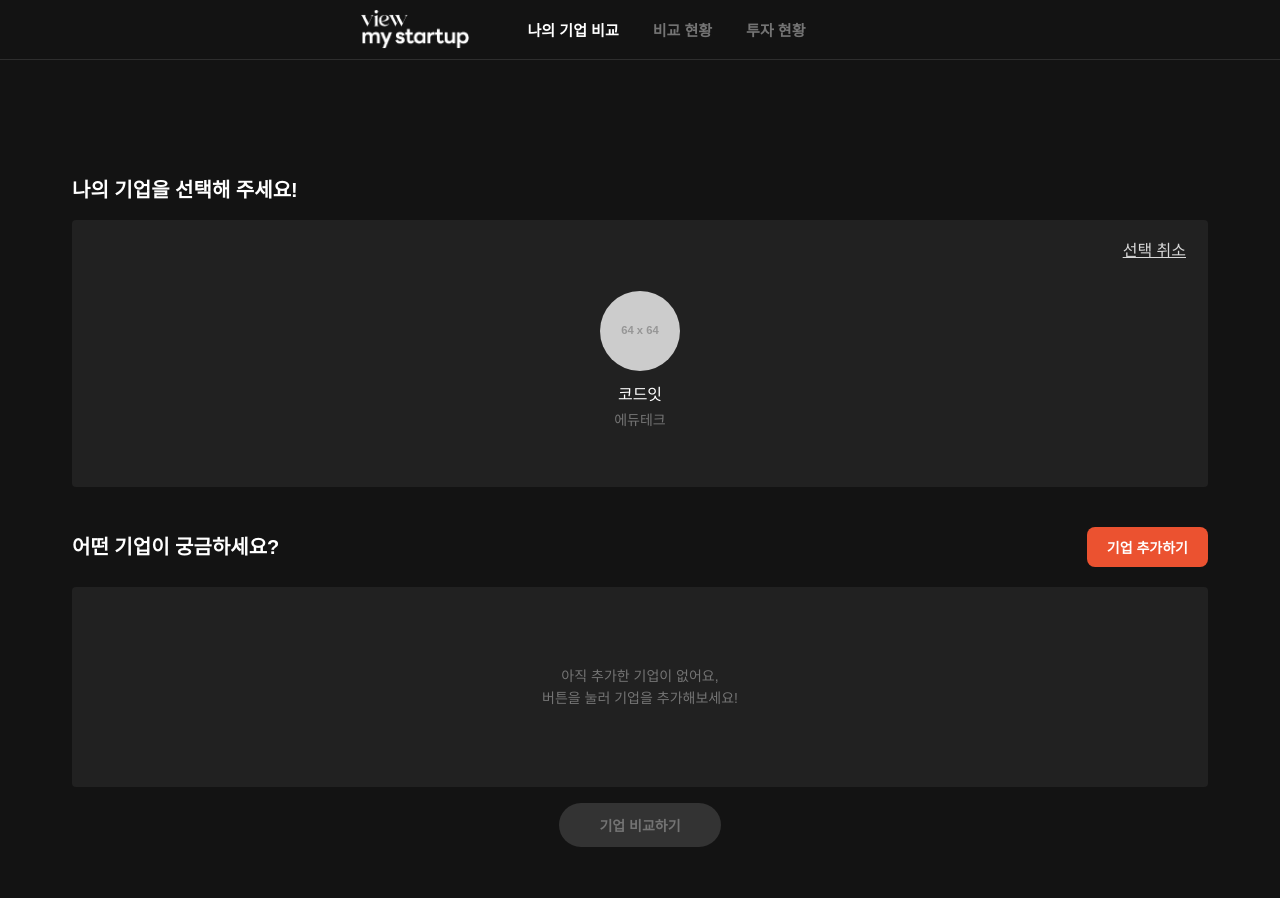
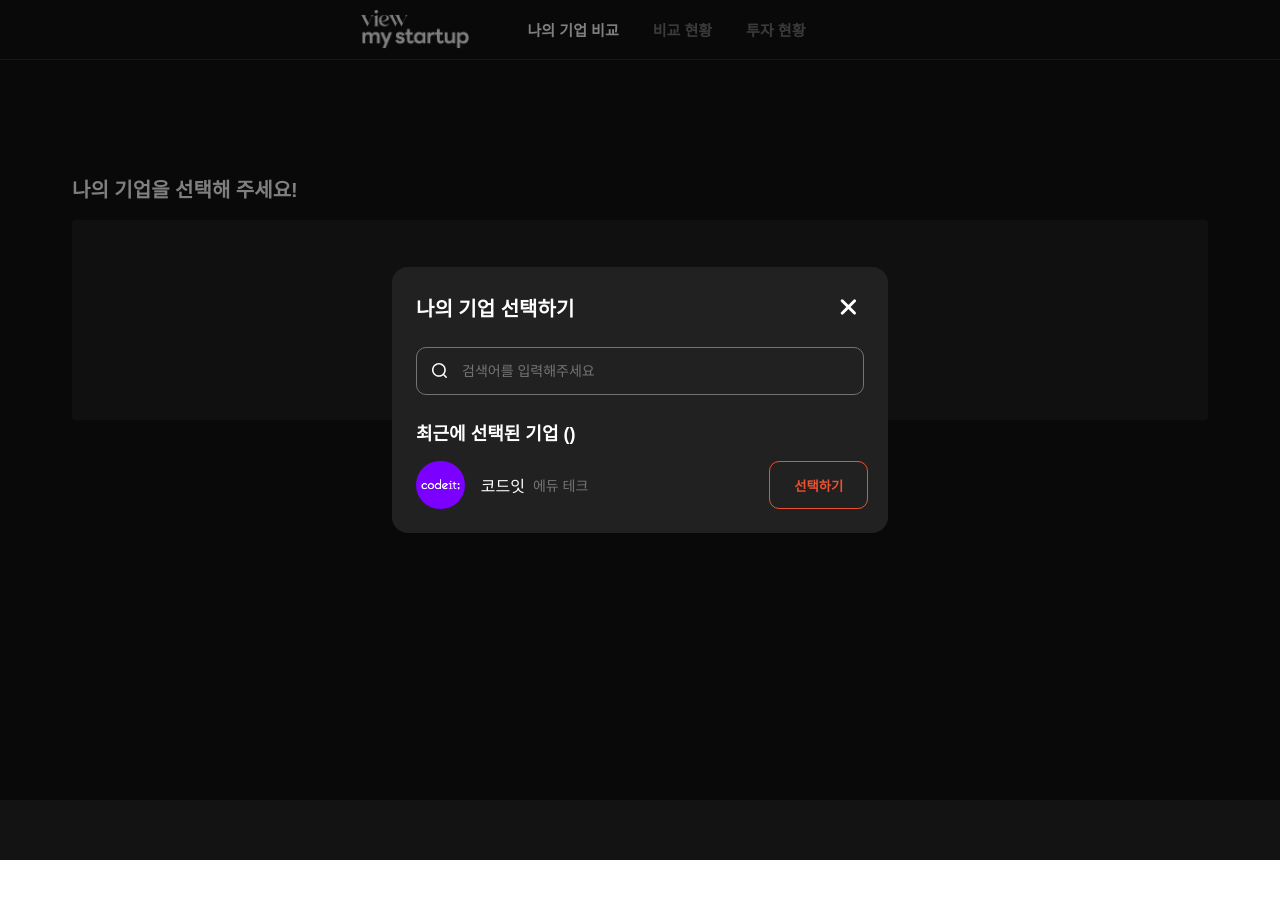
Before and after one commit to daeyeong1573/13-ViewMyStartup-4team-FE, a React (Vite) app: page /mycompare in a window 1280 px wide. Both pictures are taken after a click on the button "기업 추가". Shown: the top 898 px of the page. After the commit the page ends 860 px from the top, so only its background shows below. Built offline with nearby package versions, Linux system fonts and the light colour scheme; a web font is replaced by a local one.

Commit message:
feat: 나의 기업 선택하기 - 모달

```diff
--- a/src/components/ui/CompanyListItem.module.css
+++ b/src/components/ui/CompanyListItem.module.css
@@ -5,6 +5,7 @@
   justify-content: space-between;
   align-items: center;
   gap: 11.3125rem;
+  margin-top: 1rem;
 }
 
 .contentBox {
--- a/src/pages/my-startup-compare/MyStartupCompareSelectPage.jsx
+++ b/src/pages/my-startup-compare/MyStartupCompareSelectPage.jsx
@@ -4,10 +4,17 @@ import { useMyCompany } from "@/hooks/useMyCompany";
 import CardArea from "@/components/common/startup-compare/CardArea";
 import CompareCardContent from "@/components/common/startup-compare/CompareCardContent";
 import MyCompanyCardContent from "@/components/common/startup-compare/MyCompanyCardContent";
+import Modal from "@/components/common/Modal";
+import SearchBar from "@/components/ui/SearchBar";
+import CompanyListItem from "@/components/ui/CompanyListItem";
 
 export default function MyStartupCompareSelectPage() {
   const { myCompany, selectCompany, cancelCompany } = useMyCompany();
   const [compareCompanies, setCompareCompanies] = useState([]);
+  const [modalOpen, setModalOpen] = useState({
+    my: false,
+    compare: false,
+  });
 
   const isCompareActive = myCompany && compareCompanies.length >= 1;
 
@@ -29,7 +36,7 @@ export default function MyStartupCompareSelectPage() {
         <CardArea header="나의 기업을 선택해 주세요!" label="나의 기업 선택">
           <MyCompanyCardContent
             myCompany={myCompany}
-            onAdd={() => selectCompany(dummyCompany)} // 여기에 모달 버튼
+            onAdd={() => setModalOpen((prev) => ({ ...prev, my: true }))} // 여기에 모달 버튼
             onCancel={cancelCompany}
           />
         </CardArea>
@@ -63,6 +70,24 @@ export default function MyStartupCompareSelectPage() {
           </button>
         </div>
       </div>
+
+      {modalOpen.my && (
+        <Modal
+          title="나의 기업 선택하기"
+          onClose={() => setModalOpen({ my: false })}
+        >
+          <SearchBar />
+          <h2 className={styles.modalHeader}>최근에 선택된 기업 ()</h2>
+          <CompanyListItem
+            logo={dummyCompany.imgUrl}
+            name="코드잇"
+            category="에듀 테크"
+            variant="outline"
+            status="active"
+            buttonText="선택하기"
+          />
+        </Modal>
+      )}
     </main>
   );
 }
--- a/src/pages/my-startup-compare/MyStartupCompareSelectPage.module.css
+++ b/src/pages/my-startup-compare/MyStartupCompareSelectPage.module.css
@@ -52,3 +52,18 @@
 .compareBtnActive:hover {
   opacity: 0.9;
 }
+
+/* Modal */
+
+.modalHeader {
+  margin-top: 1.5rem;
+  color: var(--white-white);
+  font-size: 1.125rem;
+  font-style: normal;
+  font-weight: 700;
+  line-height: normal;
+}
+
+.listItem {
+  margin-top: 1rem;
+}
```
